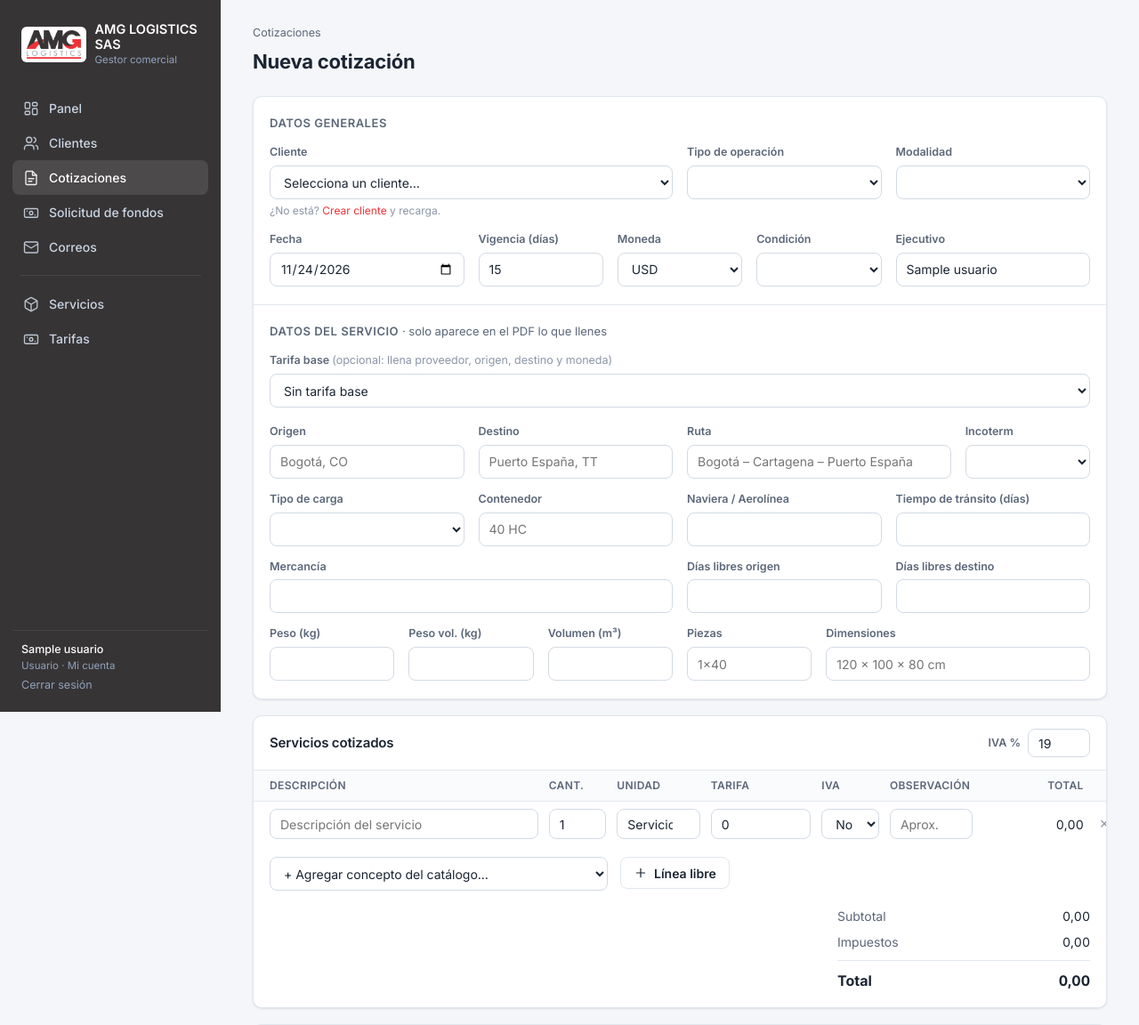
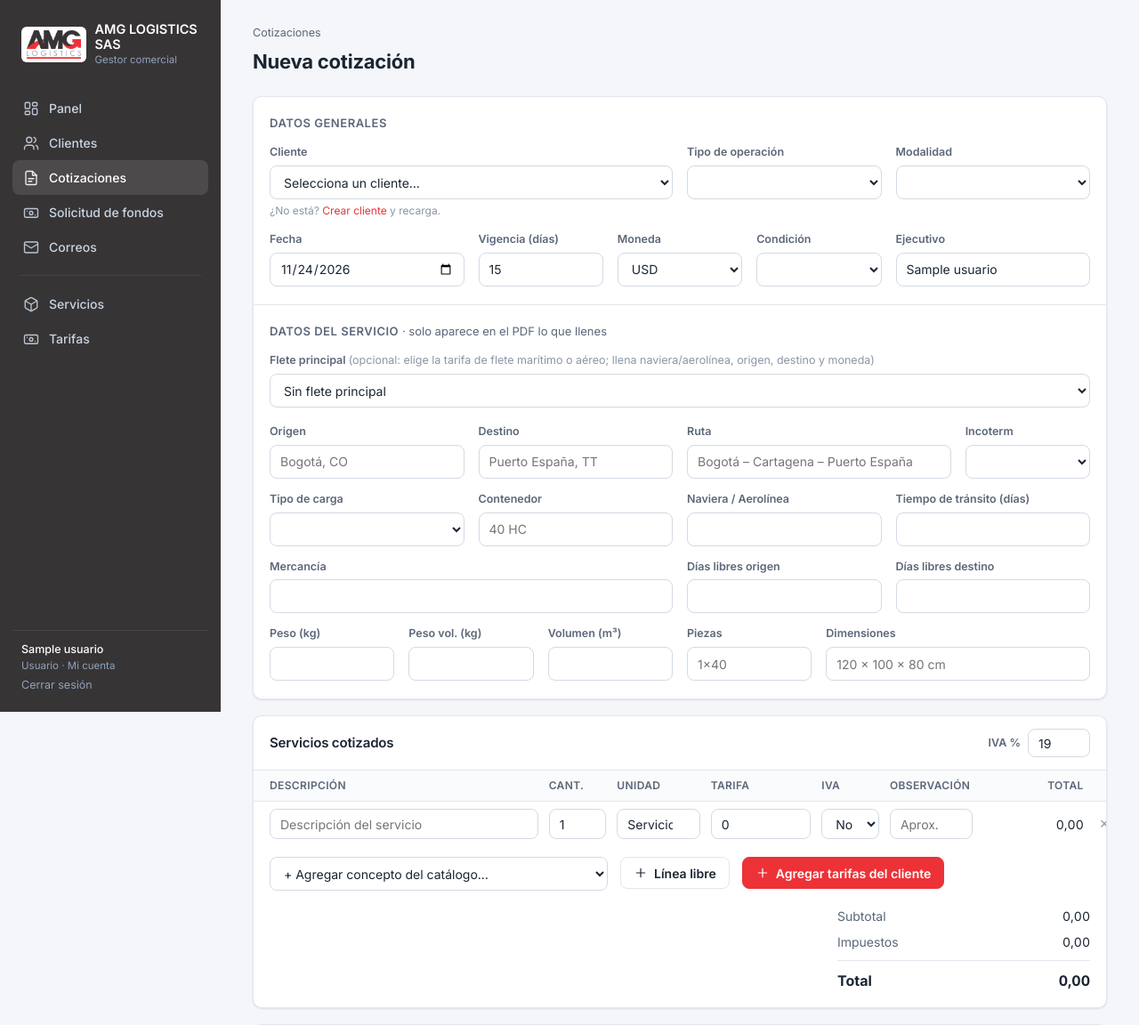
Before and after one commit to amglogisticsco/gestor-comercial, a Flask app: page /cotizaciones/nueva in a window 1280 px wide. Shown: the top 1152 px of the page at 89% size. Run offline with Flask 3, Linux system fonts and the light colour scheme; a user stored in the database is signed in; tables that the repository leaves empty hold one stand-in row (values such as "Sample post").

Commit message:
Flete principal (solo fletes) y botón para agregar todas las tarifas del cliente
Co-Authored-By: Claude Opus 5.5 <noreply@anthropic.com>
Claude-Session: https://claude.ai/code/session_01HexscGzZnEXakiJggT4pPP

```diff
--- a/app/models.py
+++ b/app/models.py
@@ -211,6 +211,15 @@ class Tarifa(db.Model):
     @property
     def ruta(self):
         return " → ".join(p for p in (self.origen, self.destino) if p)
+
+    @property
+    def es_flete(self):
+        """Flete marítimo o aéreo: define la naviera/aerolínea de la cotización."""
+        if not self.servicio:
+            return False
+        categoria, nombre = _norm(self.servicio.categoria), _norm(self.servicio.nombre)
+        return categoria in ("MARÍTIMO", "AÉREO", "MARITIMO", "AEREO") or (
+            "FLETE" in nombre and "TERRESTRE" not in nombre)
 
     @property
     def etiqueta(self):
--- a/app/templates/cotizaciones/form.html
+++ b/app/templates/cotizaciones/form.html
@@ -34,10 +34,10 @@
     <div class="seccion-form">
       <h3>Datos del servicio <span class="opc" style="text-transform:none;letter-spacing:0;font-weight:400">· solo aparece en el PDF lo que llenes</span></h3>
       <div class="form-grid">
-        <div class="c-12"><label>Tarifa base <span class="opc">(opcional: llena proveedor, origen, destino y moneda)</span></label>
+        <div class="c-12"><label>Flete principal <span class="opc">(opcional: elige la tarifa de flete marítimo o aéreo; llena naviera/aerolínea, origen, destino y moneda)</span></label>
           <select name="tarifa_id" id="tarifa-base">
-            <option value="">Sin tarifa base</option>
-            {% for t in tarifas %}<option value="{{ t.id }}" {{ 'selected' if t.id == c.tarifa_id }}>{{ t.etiqueta }}{% if t.valor %} · {{ t.valor|moneda(t.moneda) }}{% endif %}{% if t.estado != 'vigente' %} · ⚠ {{ {'vencida':'vencida','futura':'aún no vigente','sin_valor':'sin valor'}[t.estado] }}{% endif %}</option>{% endfor %}
+            <option value="">Sin flete principal</option>
+            {% for t in tarifas if t.es_flete or t.id == c.tarifa_id %}<option value="{{ t.id }}" {{ 'selected' if t.id == c.tarifa_id }}>{{ t.etiqueta }}{% if t.valor %} · {{ t.valor|moneda(t.moneda) }}{% endif %}{% if t.estado != 'vigente' %} · ⚠ {{ {'vencida':'vencida','futura':'aún no vigente','sin_valor':'sin valor'}[t.estado] }}{% endif %}</option>{% endfor %}
           </select>
           <div class="ayuda" id="aviso-tarifa"></div></div>
         <div class="c-3"><label>Origen</label><input type="text" name="origen" id="origen" value="{{ c.origen or '' }}" placeholder="Bogotá, CO"></div>
@@ -76,6 +76,8 @@
         {% for s in servicios %}<option value="{{ s.id }}">{{ s.nombre }}</option>{% endfor %}
       </select>
       <button class="btn" type="button" onclick="agregarFila()">{{ icono('mas') }} Línea libre</button>
+      <button class="btn btn-primario" type="button" id="btn-tarifas-cliente">{{ icono('mas') }} Agregar tarifas del cliente</button>
+      <span class="small muted" id="aviso-masivo" style="align-self:center"></span>
     </div>
     <div class="totales num">
       <div><span class="muted">Subtotal</span><span id="t-sub">0</span></div>
@@ -123,7 +125,7 @@ const EXISTENTES = [
   {% for i in c.items %}{{ {"servicio": i.servicio_id or "", "tarifa": i.tarifa_id or "", "descripcion": i.descripcion, "cantidad": i.cantidad, "unidad": i.unidad, "precio": i.precio, "iva": i.aplica_iva, "obs": i.observacion or ""}|tojson }},{% endfor %}
 ];
 const TARIFAS = [
-  {% for t in tarifas %}{{ {"id": t.id, "codigo": t.codigo, "servicio": t.servicio_id, "origen": t.origen, "destino": t.destino, "proveedor": t.proveedor, "cliente": t.cliente_id or "", "cliente_nombre": t.cliente.razon_social if t.cliente else "", "proceso": t.proceso or "", "moneda": t.moneda, "valor": t.valor, "estado": t.estado, "hasta": t.vigencia_hasta|fecha if t.vigencia_hasta else ""}|tojson }},{% endfor %}
+  {% for t in tarifas %}{{ {"id": t.id, "codigo": t.codigo, "servicio": t.servicio_id, "origen": t.origen, "destino": t.destino, "proveedor": t.proveedor, "flete": t.es_flete, "cliente": t.cliente_id or "", "cliente_nombre": t.cliente.razon_social if t.cliente else "", "proceso": t.proceso or "", "moneda": t.moneda, "valor": t.valor, "estado": t.estado, "hasta": t.vigencia_hasta|fecha if t.vigencia_hasta else ""}|tojson }},{% endfor %}
 ];
 const ESTADO_TXT = {vigente: 'vigente', vencida: 'VENCIDA', futura: 'aún no vigente', sin_valor: 'SIN VALOR'};
 const norm = t => (t || '').toUpperCase().replace(/\s+/g, ' ').trim();
@@ -222,6 +224,7 @@ document.getElementById('agregar-servicio').addEventListener('change', e => {
   agregarFila({servicio: e.target.value, tarifa: t ? t.id : '', descripcion: s.nombre,
                cantidad: 1, unidad: s.unidad, precio: t && t.valor ? t.valor : s.precio, iva: s.iva,
                obs: t && t.estado !== 'vigente' ? 'Sujeto a confirmación' : ''});
+  if (t && t.flete && !document.getElementById('transportista').value) document.getElementById('transportista').value = t.proveedor;
   e.target.value = '';
 });
 document.getElementById('iva_pct').addEventListener('input', recalcular);
@@ -254,6 +257,34 @@ document.getElementById('tarifa-base').addEventListener('change', e => {
   aviso.innerHTML = t.estado === 'vigente' ? '' : '<span style="color:var(--error);font-weight:600">Atención: esta tarifa está ' + ESTADO_TXT[t.estado] + '.</span>';
   recalcular();
 });
+document.getElementById('btn-tarifas-cliente').addEventListener('click', () => {
+  // Agrega, una por servicio, las tarifas que aplican: las del cliente elegido (y su proceso) y las
+  // generales de la misma ruta. Omite los servicios que ya están en la cotización.
+  const aviso = document.getElementById('aviso-masivo');
+  const cli = document.getElementById('cliente').value;
+  if (!cli) { aviso.innerHTML = '<span style="color:var(--error)">Primero elige el cliente.</span>'; return; }
+  const o = norm(document.getElementById('origen').value), d = norm(document.getElementById('destino').value);
+  const pro = document.getElementById('proceso').value;
+  const presentes = new Set([...cuerpo.querySelectorAll('[name=item_servicio]')].map(i => String(i.value)).filter(Boolean));
+  const servicios = new Set(TARIFAS.filter(t =>
+      (!t.proceso || !pro || t.proceso === pro) &&
+      (String(t.cliente) === cli || (!t.cliente && (o || d) && norm(t.origen) === o && norm(t.destino) === d))
+    ).map(t => String(t.servicio)));
+  let agregadas = 0;
+  cuerpo.querySelectorAll('tr').forEach(tr => { if (!tr.querySelector('[name=item_descripcion]').value.trim()) tr.remove(); });
+  servicios.forEach(id => {
+    if (presentes.has(id)) return;
+    const t = buscarTarifa(id), s = CATALOGO[id] || {};
+    if (!t) return;
+    agregarFila({servicio: id, tarifa: t.id, descripcion: s.nombre || t.codigo, cantidad: 1, unidad: s.unidad,
+                 precio: t.valor, iva: s.iva, obs: t.estado !== 'vigente' ? 'Sujeto a confirmación' : ''});
+    if (t.flete && !document.getElementById('transportista').value) document.getElementById('transportista').value = t.proveedor;
+    agregadas++;
+  });
+  aviso.textContent = agregadas ? 'Se agregaron ' + agregadas + ' servicios.' : 'No hay más tarifas para este cliente, operación y ruta.';
+  if (!cuerpo.querySelector('tr')) agregarFila({cantidad: 1, iva: false});
+  recalcular();
+});
 EXISTENTES.length ? EXISTENTES.forEach(agregarFila) : agregarFila({cantidad: 1, iva: false});
 </script>
 {% endblock %}
--- a/app/templates/cotizaciones/ver.html
+++ b/app/templates/cotizaciones/ver.html
@@ -57,7 +57,7 @@
 
     <div class="tarjeta"><div class="tarjeta-cab"><h2>Datos generales</h2></div><div class="tarjeta-cuerpo"><dl class="datos">
       {% if c.asunto %}<dt>Operación</dt><dd>{{ c.asunto }}</dd>{% endif %}
-      {% if c.tarifa_base %}<dt>Tarifa base</dt><dd><a href="{{ url_for('tarifas.editar', ident=c.tarifa_base.id) }}">{{ c.tarifa_base.codigo }}</a>{% if c.tarifa_base.estado != 'vigente' %} <span class="badge b-error">{{ c.tarifa_base.estado|replace('_', ' ') }}</span>{% endif %}</dd>{% endif %}
+      {% if c.tarifa_base %}<dt>Flete principal</dt><dd><a href="{{ url_for('tarifas.editar', ident=c.tarifa_base.id) }}">{{ c.tarifa_base.codigo }}</a>{% if c.tarifa_base.estado != 'vigente' %} <span class="badge b-error">{{ c.tarifa_base.estado|replace('_', ' ') }}</span>{% endif %}</dd>{% endif %}
       {% if c.ejecutivo %}<dt>Ejecutivo</dt><dd>{{ c.ejecutivo }}</dd>{% endif %}
       {% if c.condicion_pago %}<dt>Condición</dt><dd>{{ c.condicion_pago }}</dd>{% endif %}
       <dt>Moneda</dt><dd>{{ c.moneda }}</dd>
```
